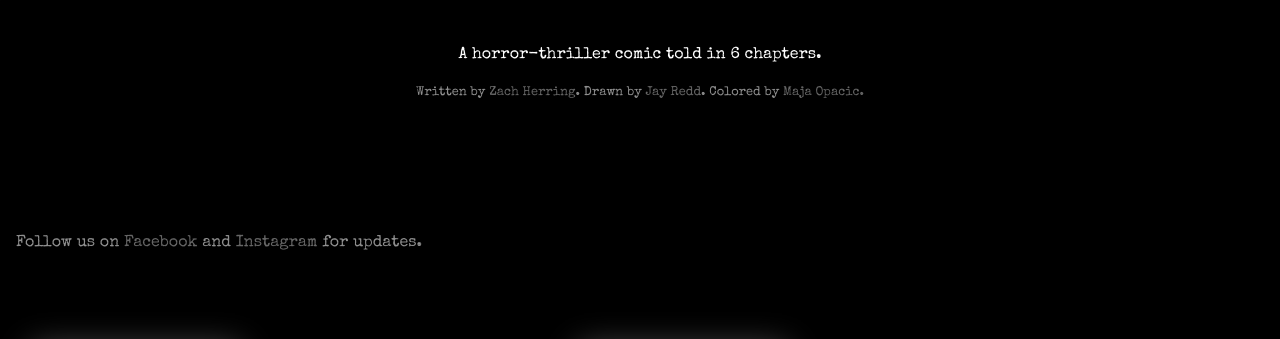
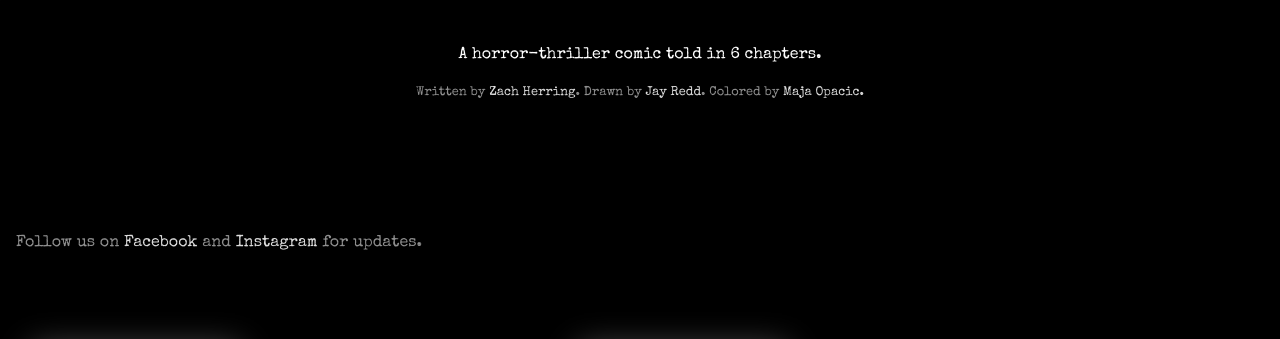
Before and after one commit to zherring/abducted-thecomic, a Jekyll site: the page built from index.md, in a window 1280 px wide. Shown: the part 632-971 px from the top of the page. Built offline with Jekyll 4.4.1, drawn with Linux system fonts in a browser that asks for light colours.

```diff
--- a/_sass/_base.scss
+++ b/_sass/_base.scss
@@ -23,8 +23,9 @@
 
 a, a:visited, a:active { color: #666; text-decoration: none; }
 
-a { color: #666; }
-a:visited { color: #f0f0f0 }
+a { color: #ddd; }
+a:visited { color: #ddd }
+a:hover { color: #FFF }
 
 .typewr {
     font-family: 'Special Elite', san-serif;
```
Also changed, not shown: 2 other files.
